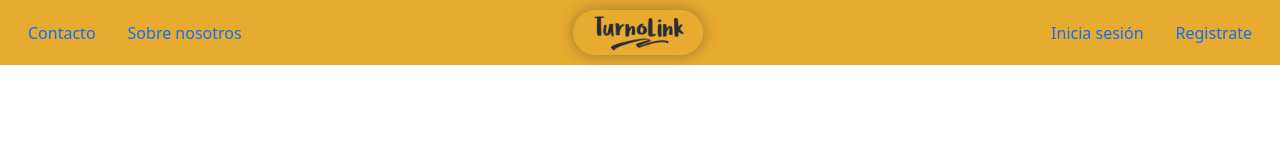
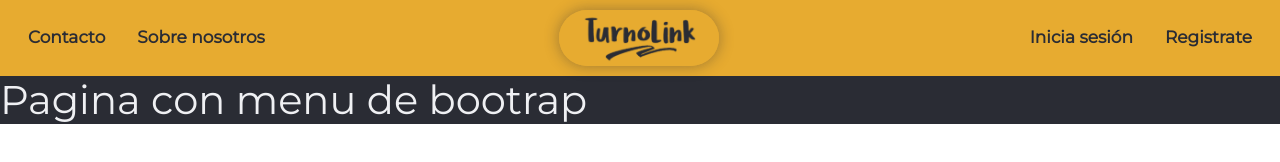
Before and after one commit to Cosquts/tercer-preentrega, a website: page index-b.html in a window 1280 px wide. Drawn offline with nearby package versions, Linux system fonts and the light colour scheme.

Commit message:
fuente importada

```diff
--- a/index-b.html
+++ b/index-b.html
@@ -3,11 +3,7 @@
   <head>
     <meta charset="UTF-8" />
     <meta name="viewport" content="width=device-width, initial-scale=1.0" />
-    <link
-      href="https://fonts.googleapis.com/css2?family=Montserrat:wght@500&display=swap"
-      rel="stylesheet"
-    />
-    <title>Inicio - Turnos Lite</title>
+    <title>Inicio - TurnoLink</title>
     <link rel="stylesheet" href="css/style.css" />
     <link
       href="https://cdn.jsdelivr.net/npm/bootstrap@5.3.0/dist/css/bootstrap.min.css"
@@ -16,7 +12,7 @@
       crossorigin="anonymous"
     />
   </head>
-  <body>
+  <body id="bodyy">
     <header>
       <nav class="navbar bg-body-tertiary fixed-top p-0">
 
@@ -110,8 +106,10 @@
         </div>
       </nav>
     </header>
+<main>
+  <h1>Pagina con menu de bootrap</h1>
 
-    <h1>Pagina con menu de bootrap</h1>
+</main>
     <script
       src="https://cdn.jsdelivr.net/npm/bootstrap@5.3.0/dist/js/bootstrap.bundle.min.js"
       integrity="sha384-geWF76RCwLtnZ8qwWowPQNguL3RmwHVBC9FhGdlKrxdiJJigb/j/68SIy3Te4Bkz"
--- a/sass/base/_variables.scss
+++ b/sass/base/_variables.scss
@@ -1 +1,2 @@
-$shadow:0px 0px 14px 1px rgba(42,44,52,0.35);
+$color-principal:#e7ab30;
+$color-secundario: #2A2C34;
--- a/sass/componentes/_header.scss
+++ b/sass/componentes/_header.scss
@@ -1,25 +1,26 @@
 @import "../base/variables";
-.navbar{
+.navbar {
 
-    .header-color{
-        background-color: #E7AB30;
+  .header-color {
+    background-color: $color-principal;
 
-        a{
-            .img-logo{
-                width: 130px;
+    a {
+      font-size: 17px;
+      color: $color-secundario;
+      font-weight: bold;
+      .img-logo {
+        width: 160px;
         margin: 5px;
         border-radius: 35px;
-                box-shadow: $shadow;
+        box-shadow: 0px 0px 14px 1px rgba(42, 44, 52, 0.35);
         transition: all 0.03s ease;
-
       }
 
-            .img-logo:active{
-                outline: 1.5px solid rgba(42, 44, 52,0.09);
+      .img-logo:active {
+        outline: 1.5px solid rgba(42, 44, 52, 0.09);
         transform: scale(0.98);
         box-shadow: none;
       }
     }
-
   }
 }
--- /dev/null
+++ b/sass/componentes/_main.scss
@@ -0,0 +1,12 @@
+@import "../base/variables";
+
+body {
+  main {
+    margin-top: 75.78px;
+    background-color: $color-secundario;
+
+    h1 {
+      color: #eff0f3;
+    }
+  }
+}
--- a/sass/style.scss
+++ b/sass/style.scss
@@ -1,2 +1,9 @@
-@use "componentes/header";
-@use "base/variables"
+@use"componentes/header";
+@use "base/variables";
+@use "componentes/main";
+
+@import url('https://fonts.googleapis.com/css2?family=Montserrat&display=swap');
+
+*{
+    font-family: 'Montserrat', sans-serif;
+}
```
Also changed, not shown: package.json (+11 -1 lines), css/style.css, 1 other file. Lines whose indentation alone changed are shown as unchanged.
